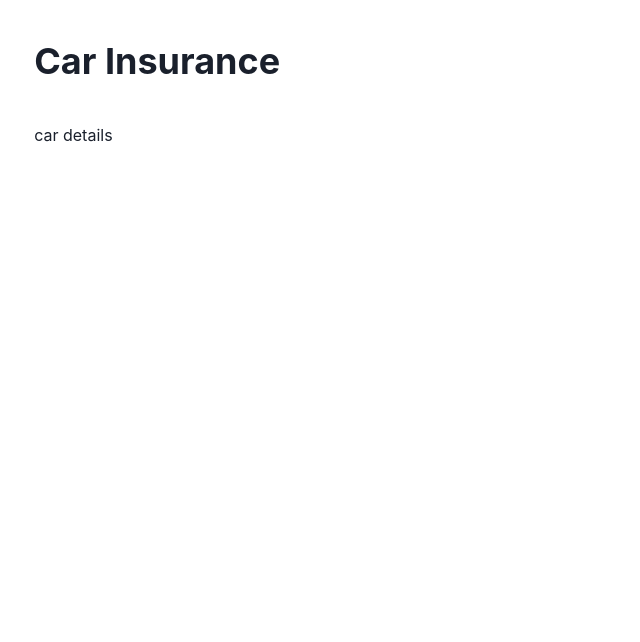
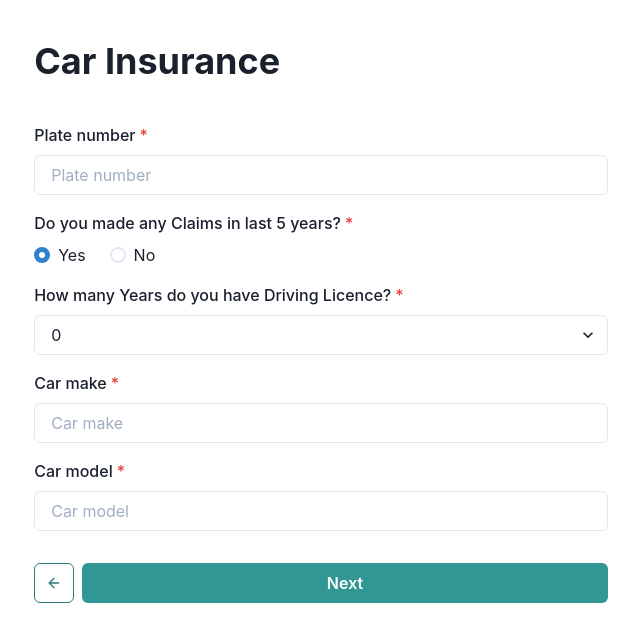
Before and after one commit to alkafaiz/car-insurance, a React (Create React App) app: page /steps/personal-details in a window 1280 px wide. Both pictures are taken after typing "Sample", "Sample", "name@example.com" into the empty fields and a click on the button "Next". Shown: the top 642 px of the page, without its empty margins (319-959 px from the left). Built offline with nearby package versions, Linux system fonts and the light colour scheme.

Commit message:
create CarDetailForm component

```diff
--- a/package.json
+++ b/package.json
@@ -14,6 +14,7 @@
     "react": "^17.0.1",
     "react-dates": "^21.8.0",
     "react-dom": "^17.0.1",
+    "react-icons": "^4.2.0",
     "react-router-dom": "^5.2.0",
     "react-scripts": "4.0.3",
     "web-vitals": "^1.0.1",
--- /dev/null
+++ b/src/containers/CarDetailForm.jsx
@@ -0,0 +1,164 @@
+import React from "react";
+import { Formik, Form, Field } from "formik";
+import {
+  FormControl,
+  FormLabel,
+  Input,
+  FormErrorMessage,
+  Button,
+  RadioGroup,
+  Select,
+  HStack,
+  Radio,
+  Flex,
+  IconButton,
+  Icon
+} from "@chakra-ui/react";
+import * as Yup from "yup";
+import { useHistory } from "react-router-dom";
+import { PERSONAL_DETAILS, SUCCESS } from "../routes";
+import { FiArrowLeft } from "react-icons/fi";
+
+function PersonalDetailForm() {
+  const history = useHistory();
+
+  const onSubmit = values => {
+    console.log(values);
+    history.push(SUCCESS);
+  };
+
+  const onBack = () => {
+    history.push(PERSONAL_DETAILS);
+  };
+
+  return (
+    <Formik
+      initialValues={{
+        plateNumber: "",
+        hasClaim: true,
+        licenseYear: "0",
+        carMake: "",
+        carModel: "",
+        carManufacturerDate: ""
+      }}
+      validationSchema={Yup.object({
+        plateNumber: Yup.string().required("Required"),
+        hasClaim: Yup.bool().required("Required"),
+        licenseYear: Yup.string().required("Required"),
+        carMake: Yup.string().required("Required"),
+        carModel: Yup.string().required("Required")
+        //carManufacturerDate: Yup.string().required("Required")
+      })}
+      onSubmit={onSubmit}
+    >
+      {formik => (
+        <Form onSubmit={formik.handleSubmit}>
+          <Field name="plateNumber">
+            {({ field, form }) => (
+              <FormControl
+                mb={4}
+                isRequired
+                isInvalid={form.errors.plateNumber && form.touched.plateNumber}
+              >
+                <FormLabel htmlFor="plate-number">Plate number</FormLabel>
+                <Input
+                  {...field}
+                  id="plate-number"
+                  placeholder="Plate number"
+                />
+                <FormErrorMessage>{form.errors.plateNumber}</FormErrorMessage>
+              </FormControl>
+            )}
+          </Field>
+          <Field name="hasClaim">
+            {({ field, form }) => (
+              <FormControl
+                as="fieldset"
+                mb={4}
+                isRequired
+                isInvalid={form.errors.hasClaim && form.touched.hasClaim}
+              >
+                <FormLabel as="legend">
+                  Do you made any Claims in last 5 years?
+                </FormLabel>
+                <RadioGroup {...field}>
+                  <HStack spacing="24px">
+                    <Radio value={true}>Yes</Radio>
+                    <Radio value={false}>No</Radio>
+                  </HStack>
+                </RadioGroup>
+              </FormControl>
+            )}
+          </Field>
+          <Field name="licenseYear">
+            {({ field, form }) => (
+              <FormControl
+                mb={4}
+                isRequired
+                isInvalid={form.errors.licenseYear && form.touched.licenseYear}
+              >
+                <FormLabel>
+                  How many Years do you have Driving Licence?
+                </FormLabel>
+                <Select {...field}>
+                  {["0", "1", "2", "3", "4", "5+"].map((value, index) => (
+                    <option key={index} value={value}>
+                      {value}
+                    </option>
+                  ))}
+                </Select>
+              </FormControl>
+            )}
+          </Field>
+          <Field name="carMake">
+            {({ field, form }) => (
+              <FormControl
+                mb={4}
+                isRequired
+                isInvalid={form.errors.carMake && form.touched.carMake}
+              >
+                <FormLabel htmlFor="car-make">Car make</FormLabel>
+                <Input {...field} id="car-make" placeholder="Car make" />
+                <FormErrorMessage>{form.errors.carMake}</FormErrorMessage>
+              </FormControl>
+            )}
+          </Field>
+          <Field name="carModel">
+            {({ field, form }) => (
+              <FormControl
+                mb={4}
+                isRequired
+                isInvalid={form.errors.carModel && form.touched.carModel}
+              >
+                <FormLabel htmlFor="car-model">Car model</FormLabel>
+                <Input {...field} id="car-model" placeholder="Car model" />
+                <FormErrorMessage>{form.errors.carModel}</FormErrorMessage>
+              </FormControl>
+            )}
+          </Field>
+
+          <Flex mt={8}>
+            <IconButton
+              mr={2}
+              variant="outline"
+              colorScheme="teal"
+              aria-label="go-back"
+              icon={<Icon as={FiArrowLeft} />}
+              onClick={onBack}
+            />
+            <Button
+              colorScheme="teal"
+              isLoading={formik.isSubmitting}
+              type="submit"
+              isFullWidth
+            >
+              Next
+            </Button>
+          </Flex>
+        </Form>
+      )}
+    </Formik>
+  );
+}
+
+export default PersonalDetailForm;
--- a/src/screens/CarDetails.jsx
+++ b/src/screens/CarDetails.jsx
@@ -1,7 +1,12 @@
-import React from "react";
+import React, { useEffect } from "react";
+import CarDetailForm from "../containers/CarDetailForm";
 
 function CarDetails() {
-  return <div>car details</div>;
+  useEffect(() => {
+    document.title = "Car Detail | Car Insurance";
+  }, []);
+
+  return <CarDetailForm />;
 }
 
 export { CarDetails };
```
Also changed, not shown: 1 other file (tests, documents, lock files or other folders).
